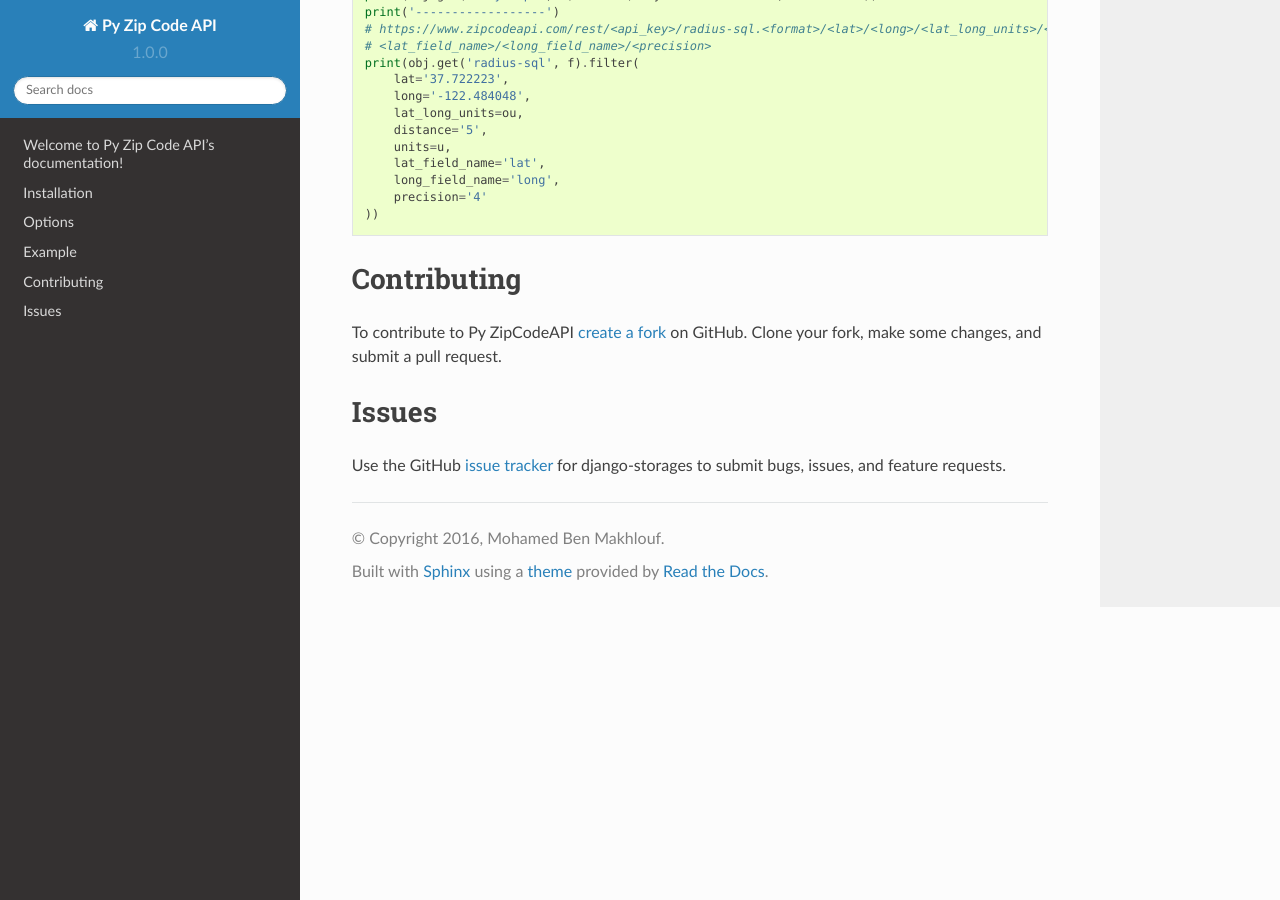
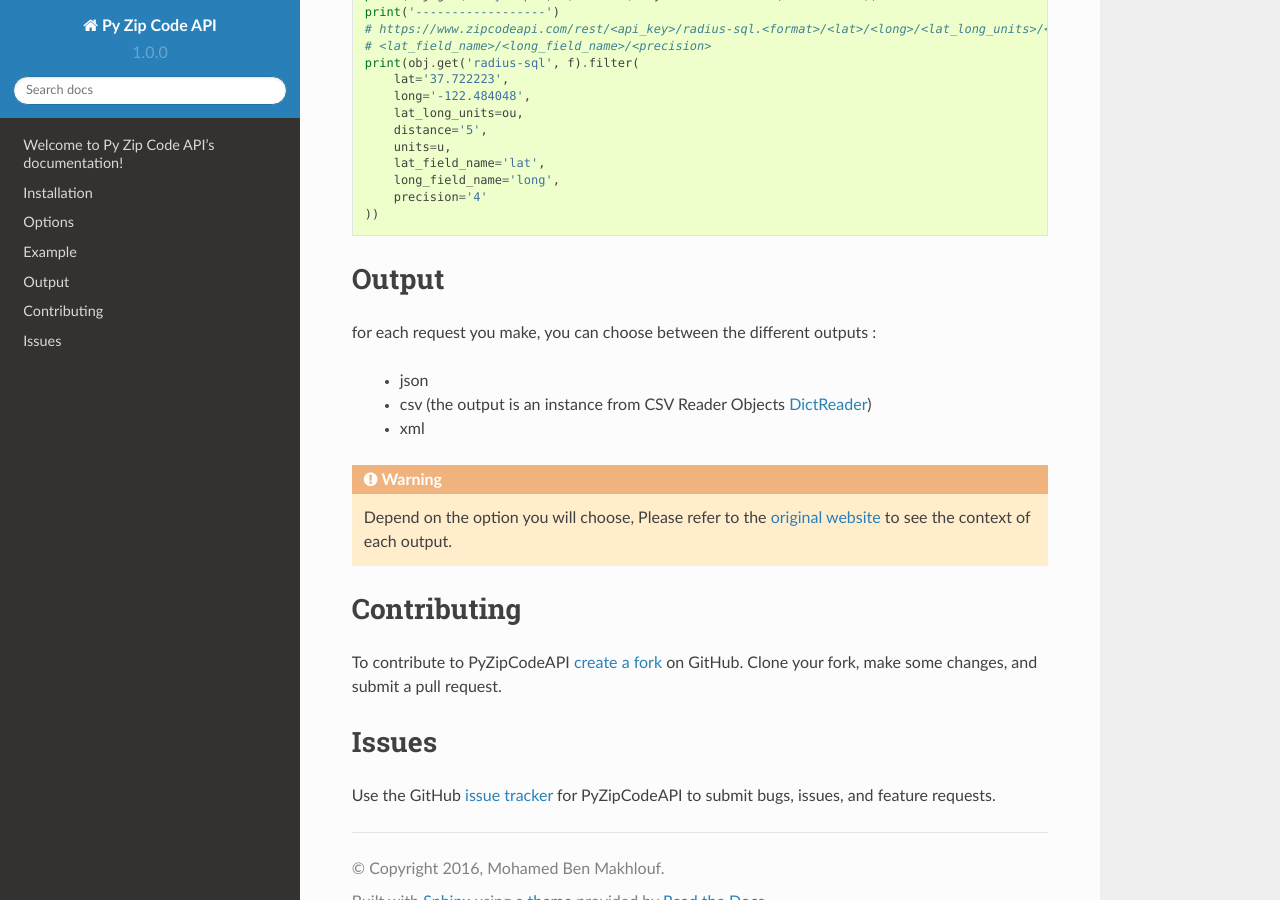
Before and after one commit to medbenmakhlouf/pyzipcodeapi, a Sphinx documentation site: the page built from docs/source/index.rst, in a window 1280 px wide and 900 px high, scrolled down 1173 px. Built offline with Sphinx 7.4.7 and the Read the Docs theme 2.0.0, drawn with Linux system fonts in a browser that asks for light colours.

Commit message:
update documentation

```diff
--- a/docs/source/index.rst
+++ b/docs/source/index.rst
@@ -82,17 +82,32 @@ Example
     ))
 
 
+Output
+======
+
+for each request you make, you can choose between the different outputs :
+
+    * json
+    * csv (the output is an instance from CSV Reader Objects `DictReader`_)
+    * xml
+
+
+.. warning:: Depend on the option you will choose, Please refer to the `original website`_ to see the context of each output.
+
+
+.. _DictReader: https://docs.python.org/2/library/csv.html#csv.DictReader
+.. _original website: https://www.zipcodeapi.com/API
 
 Contributing
 ============
 
-To contribute to Py ZipCodeAPI `create a fork`_ on GitHub. Clone your fork, make some changes, and submit a pull request.
+To contribute to PyZipCodeAPI `create a fork`_ on GitHub. Clone your fork, make some changes, and submit a pull request.
 
 .. _create a fork: https://github.com/medbenmakhlouf/pyzipcodeapi
 
 Issues
 ======
 
-Use the GitHub `issue tracker`_ for django-storages to submit bugs, issues, and feature requests.
+Use the GitHub `issue tracker`_ for PyZipCodeAPI to submit bugs, issues, and feature requests.
 
 .. _issue tracker: https://github.com/medbenmakhlouf/pyzipcodeapi/issues
```
